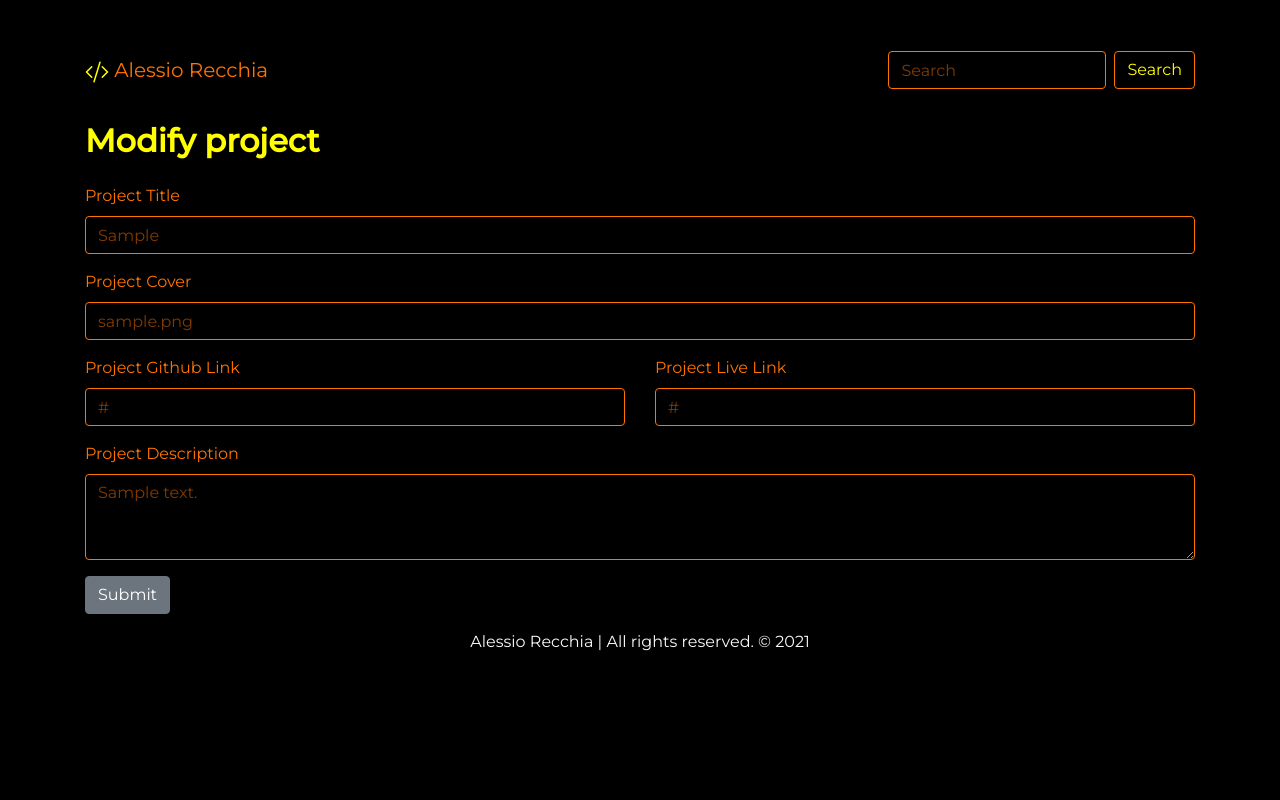
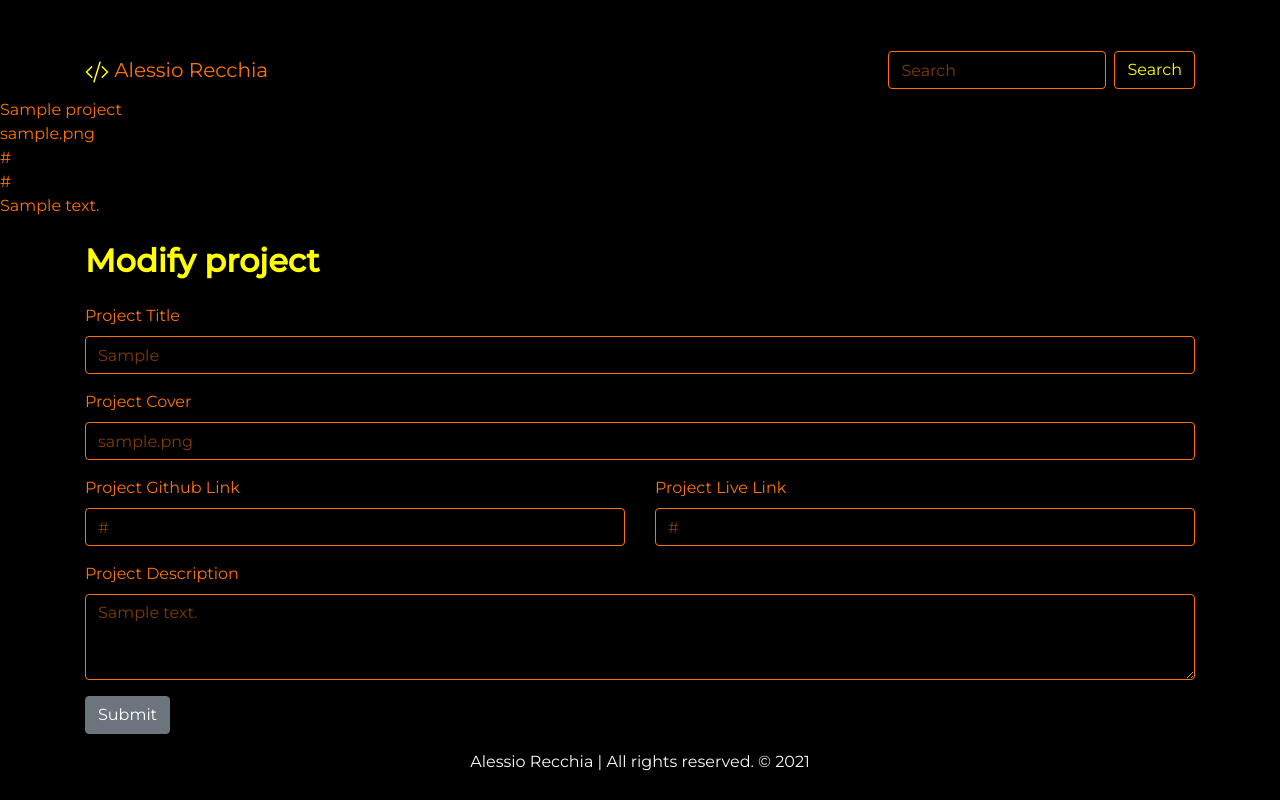
Before and after one commit to alessiorecchia/strive_exe, a Flask app: page /dashboard/projects/modify/1 in a window 1280 px wide. Run offline with Flask 2, Linux system fonts and the light colour scheme; tables that the repository leaves empty hold one stand-in row (values such as "Sample post"); some libraries are stand-ins or nearby versions.

Commit message:
working on exercises

```diff
--- /dev/null
+++ b/AkoiosGuestLecture/requirements.txt
@@ -0,0 +1,4 @@
+pandas
+numpy
+sklearn
+IPython
--- a/M8_Full_Stack/03. Flask/main.py
+++ b/M8_Full_Stack/03. Flask/main.py
@@ -57,13 +57,15 @@ def project_delete(id):
 @app.route("/dashboard/projects/modify/<string:id>",methods=["GET","POST"])
 def project_modify(id):
     if request.method=="POST":
-        print(id)
+        print('\n\n\n', id, '\n\n\n')
         #  grab values from form and write into csv file
         title = request.form.get("title")
         description = request.form.get("description")
         cover = request.form.get("cover")
         githubLink = request.form.get("githubLink")
         liveLink = request.form.get("liveLink")
+
+
         update = {
             'title': title,
             'description': description,
@@ -71,13 +73,15 @@ def project_modify(id):
             'github_link': githubLink,
             'live_link': liveLink
         }
+
+
         # write_project(title,description,cover,githubLink,liveLink)
         update_project_by_id(id, update)
         return redirect(url_for("projects"))
     else:
-        project = get_projects_by_id(id)
-        # print(project)
-    return render_template("/views/projects/modify.html",APP_NAME=APP_NAME,DASHBOARD_MENU=DASHBOARD_MENU, project=project)
+        prj = get_projects_by_id(id)
+        print('\n\n\n', prj, '\n\n\n')
+    return render_template("/views/projects/modify.html",APP_NAME=APP_NAME,DASHBOARD_MENU=DASHBOARD_MENU, project=prj)
 
 # @app.route("/dashboard/projects/<string:id>",methods=["GET","POST"])
 # def project_modify(id, update):
--- a/M8_Full_Stack/03. Flask/templates/views/projects/index.html
+++ b/M8_Full_Stack/03. Flask/templates/views/projects/index.html
@@ -31,10 +31,10 @@
            <a href="/dashboard/projects/{{item['id']}}"> {{item['title']}}</a>
           </td>
           <td>
-            {{item['live_link']}}
+            {{item['github_link']}}
           </td>
           <td>
-            {{item['github_link']}}
+            {{item['live_link']}}
           </td>
           <td>
             <!-- <form method="POST" action="/dashboard/projects/{{item['id']}}">
--- a/M8_Full_Stack/03. Flask/templates/views/projects/modify.html
+++ b/M8_Full_Stack/03. Flask/templates/views/projects/modify.html
@@ -5,36 +5,50 @@
   Modify
 {% endblock %}
 
+{% set PRJ_TITLE = project['title'] %}
+{% set PRJ_COVER = project['cover'] %}
+{% set PRJ_GH_LINK = project['github_link'] %}
+{% set PRJ_LIVE_LINK = project['live_link'] %}
+{% set PRJ_DESCRIPTION = project['description'] %}
+
+
+
+
 {% block content %}
+{{PRJ_TITLE}} <br>
+{{PRJ_COVER}} <br>
+{{PRJ_GH_LINK}} <br>
+{{PRJ_LIVE_LINK}} <br>
+{{PRJ_DESCRIPTION}} <br>
    <div class="container">
-     <h1 class="mt-4 mb-4">Modify project </h1>
+     <h1 class="mt-4 mb-4"> Modify project </h1>
       <form action="/dashboard/projects/new" method="POST" enctype="multipart/form">
         <div class="mb-3">
           <label for="formGroupExampleInput" class="form-label">Project Title</label>
-          <input name="title" type="text" class="form-control" value={{project['title']}}>
+          <input name="title" type="text" class="form-control" value={{PRJ_TITLE}}>
         </div>
         <div class="mb-3">
           <label for="formGroupExampleInput" class="form-label">Project Cover</label>
-          <input name="cover" type="text" class="form-control" value={{project['cover']}}>
+          <input name="cover" type="text" class="form-control" value={{PRJ_COVER}}>
         </div>
        <div class="row">
          <div class="col">
           <div class="mb-3">
             <label for="formGroupExampleInput" class="form-label">Project Github Link</label>
-            <input name="githubLink" type="text" class="form-control"  value={{project['github_link']}}>
+            <input name="githubLink" type="text" class="form-control"  value={{PRJ_GH_LINK}}>
           </div>
          </div>
          <div class="col">
           <div class="mb-3">
             <label for="formGroupExampleInput" class="form-label">Project Live Link</label>
-            <input name="liveLink" type="text" class="form-control"  value={{project['live_link']}}>
+            <input name="liveLink" type="text" class="form-control"  value={{PRJ_LIVE_LINK}}>
           </div>
          </div>
        </div>
 
         <div class="mb-3">
           <label for="formGroupExampleInput" class="form-label">Project Description</label>
-          <textarea name="description" type="textarea" rows="3" class="form-control"  placeholder="Project Description">{{project['description']}} </textarea>
+          <textarea name="description" type="textarea" rows="3" class="form-control">{{PRJ_DESCRIPTION}} </textarea>
         </div>
         <div class="mb-3">
            <button type="submit" class="btn btn-secondary">Submit</button>
--- a/M8_Full_Stack/03. Flask/util/app_project.py
+++ b/M8_Full_Stack/03. Flask/util/app_project.py
@@ -9,8 +9,8 @@ engine = db_engine()
 session = Session(engine,future=True)
 
 
-def create_project(title,description,cover,live_link, github_link):
-    project = Project(title = title, description = description, cover = cover, live_link = live_link, github_link = github_link)
+def create_project(title,description,cover, github_link, live_link):
+    project = Project(title = title, description = description, cover = cover, github_link = github_link, live_link = live_link)
     session.add(project)
     session.commit()
     return project.toJSON()
@@ -22,6 +22,7 @@ def get_projects():
 
 def get_projects_by_id(id):
     project = session.query(Project).get(id)
+    # print('\n\n\n', project.toJSON(), '\n\n\n')
     if(project):
         return project.toJSON()
     return None
@@ -44,8 +45,8 @@ def delete_project_by_id(id):
     if(project):
         session.delete(project)
         session.commit()
-    #     return project.toJSON()
-    # return None
+        return project.toJSON()
+    return None
 
 
 
```
Also changed, not shown: 2 other files.
